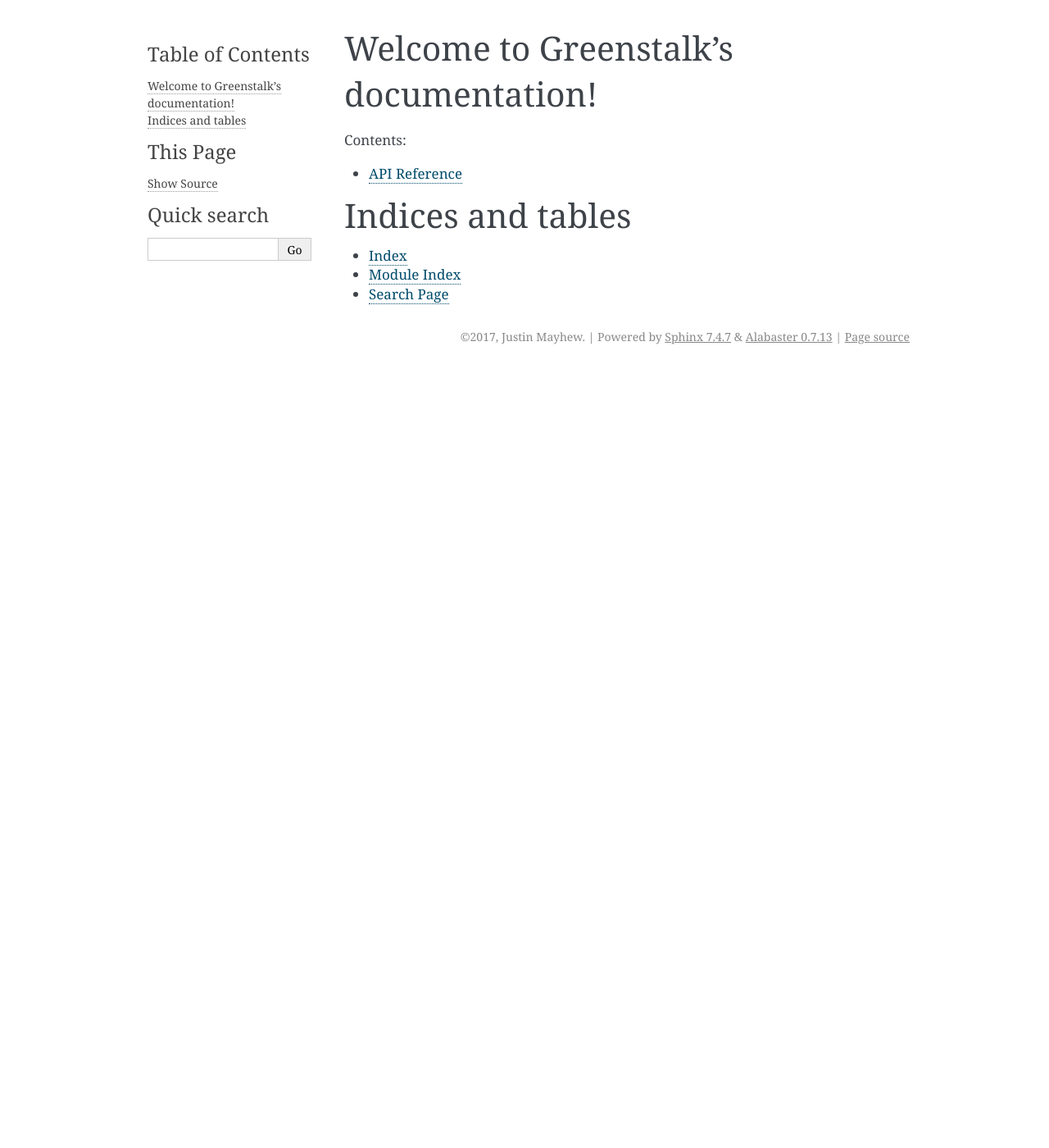
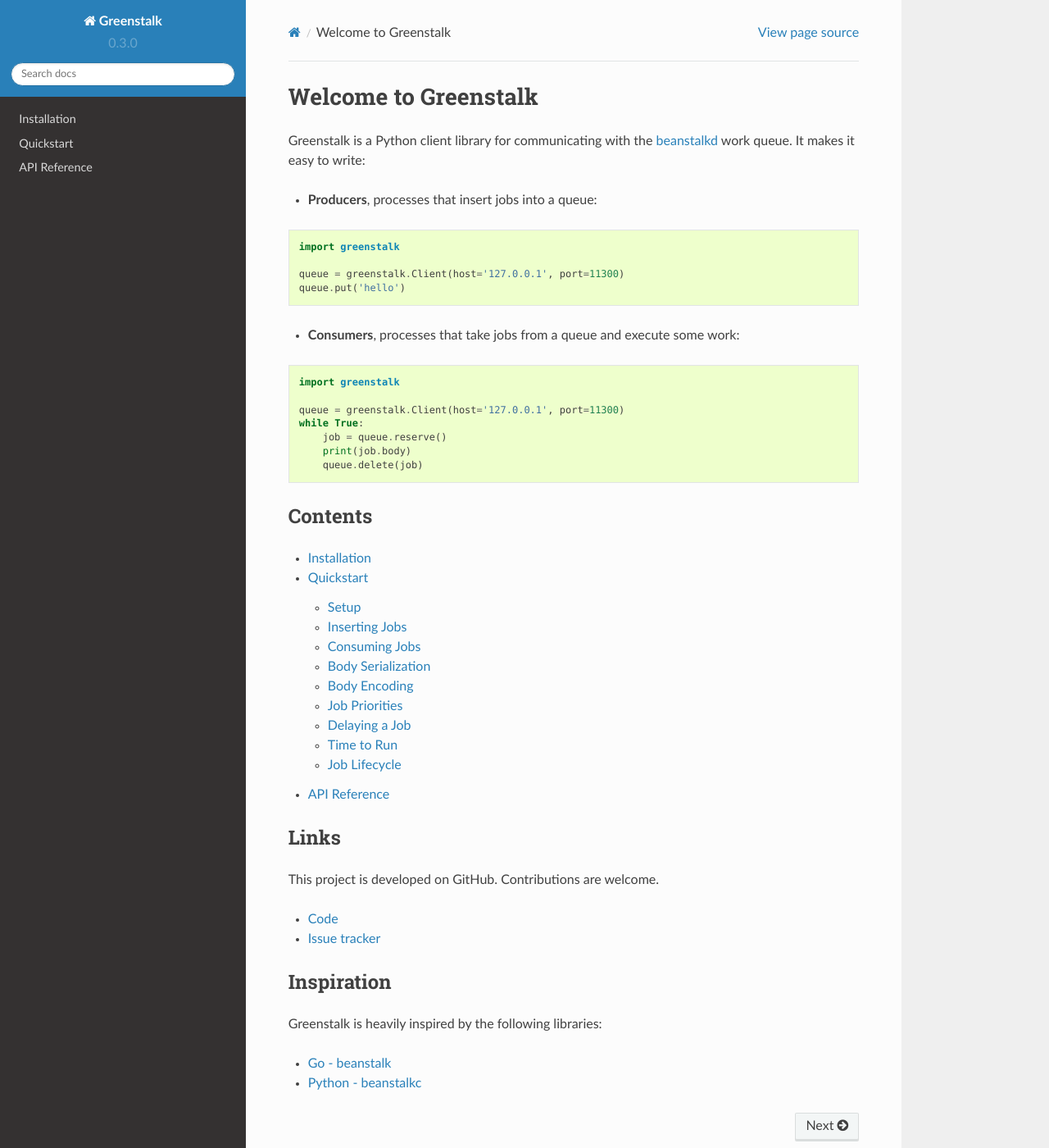
Before and after one commit to justinmayhew/greenstalk, a Sphinx documentation site: the page built from docs/index.rst, in a window 1280 px wide and 1400 px high. Shown: the whole window at 82% size. Built offline with Sphinx 7.4.7 and the Read the Docs theme 2.0.0, drawn with Linux system fonts in a browser that asks for light colours; some of the changed text lies outside the part shown.

Commit message:
Improve documentation

```diff
--- a/docs/api.rst
+++ b/docs/api.rst
@@ -2,6 +2,9 @@
 =============
 
 .. autoclass:: greenstalk.Client
+    :members:
+
+.. autoclass:: greenstalk.Job
     :members:
 
 .. autoclass:: greenstalk.Error
--- a/docs/conf.py
+++ b/docs/conf.py
@@ -19,8 +19,10 @@
 #
 import os
 import sys
+
+import sphinx_rtd_theme
+
 sys.path.insert(0, os.path.abspath('..'))
-
 import greenstalk
 
 
@@ -88,7 +90,9 @@
 # The theme to use for HTML and HTML Help pages.  See the documentation for
 # a list of builtin themes.
 #
-html_theme = 'alabaster'
+html_theme = 'sphinx_rtd_theme'
+
+html_theme_path = [sphinx_rtd_theme.get_html_theme_path()]
 
 # Theme options are theme-specific and customize the look and feel of a theme
 # further.  For a list of options available for each theme, see the
--- a/docs/index.rst
+++ b/docs/index.rst
@@ -1,21 +1,52 @@
-.. Greenstalk documentation master file, created by
-   sphinx-quickstart on Wed Jun 14 21:00:03 2017.
-   You can adapt this file completely to your liking, but it should at least
-   contain the root `toctree` directive.
+Welcome to Greenstalk
+=====================
 
-Welcome to Greenstalk's documentation!
-======================================
+Greenstalk is a Python client library for communicating with the `beanstalkd
+<https://kr.github.io/beanstalkd/>`_ work queue.  It makes it easy to write:
+
+- **Producers**, processes that insert jobs into a queue:
+
+.. code-block:: python3
+
+    import greenstalk
+
+    queue = greenstalk.Client(host='127.0.0.1', port=11300)
+    queue.put('hello')
+
+- **Consumers**, processes that take jobs from a queue and execute some work:
+
+.. code-block:: python3
+
+    import greenstalk
+
+    queue = greenstalk.Client(host='127.0.0.1', port=11300)
+    while True:
+        job = queue.reserve()
+        print(job.body)
+        queue.delete(job)
+
+Contents
+--------
 
 .. toctree::
    :maxdepth: 2
-   :caption: Contents:
 
+   install
+   quickstart
    api
 
+Links
+-----
 
-Indices and tables
-==================
+This project is developed on GitHub. Contributions are welcome.
 
-* :ref:`genindex`
-* :ref:`modindex`
-* :ref:`search`
+- `Code <https://github.com/mayhewj/greenstalk>`_
+- `Issue tracker <https://github.com/mayhewj/greenstalk/issues>`_
+
+Inspiration
+-----------
+
+Greenstalk is heavily inspired by the following libraries:
+
+- `Go - beanstalk <https://github.com/kr/beanstalk>`_
+- `Python - beanstalkc <https://github.com/earl/beanstalkc/>`_
--- /dev/null
+++ b/docs/quickstart.rst
@@ -0,0 +1,163 @@
+Quickstart
+==========
+
+Let's start queueing! Before we get started, make sure that Greenstalk is
+installed and ``beanstalkd`` is running.
+
+Setup
+-----
+
+Begin by importing the library:
+
+.. code-block:: pycon3
+
+    >>> import greenstalk
+
+Create a :class:`Client <greenstalk.Client>`, which immediately connects to
+``beanstalkd`` on the host and port specified:
+
+.. code-block:: pycon3
+
+    >>> queue = greenstalk.Client(host='127.0.0.1', port=11300)
+
+Inserting Jobs
+--------------
+
+When inserting jobs, we need to specify the body. Job bodies are opaque
+sequences of bytes that represent the work that needs to be done. Let's use
+:meth:`put <greenstalk.Client.put>` to insert a simple string:
+
+.. code-block:: pycon3
+
+    >>> queue.put('hello')
+    1
+
+Consuming Jobs
+--------------
+
+Jobs are consumed using :meth:`reserve <greenstalk.Client.reserve>`. It blocks
+until a job is reserved (unless the ``timeout`` argument is used):
+
+.. code-block:: pycon3
+
+    >>> job = queue.reserve()
+    >>> job.id
+    1
+    >>> job.body
+    'hello'
+
+``beanstalkd`` guarantees that jobs are only reserved by a single consumer
+simultaneously. Let's go ahead and tell the server that we've successfully
+completed the job using :meth:`delete <greenstalk.Client.delete>`:
+
+.. code-block:: pycon3
+
+    >>> queue.delete(job)
+
+Here's what you can do with a reserved job to change its state:
+
++-------------+------------------+---------------------------------------------+
+| Command     | Normal use case  | Effect                                      |
++=============+==================+=============================================+
+| ``delete``  | Success          | Job is permanently deleted                  |
++-------------+------------------+---------------------------------------------+
+| ``release`` | Expected failure | Job is released back into the queue to be   |
+|             |                  | retried                                     |
++-------------+------------------+---------------------------------------------+
+| ``bury``    | Unknown failure  | Job is put in a special FIFO list for later |
+|             |                  | inspection                                  |
++-------------+------------------+---------------------------------------------+
+
+Body Serialization
+------------------
+
+It was mentioned earlier that a job body, from ``beanstalkd``'s point of view,
+is just an opaque sequences of bytes. That means it's up to the clients to agree
+on a serialization format to represent the data required to complete the job.
+
+In the context of a web application where a user just signed up and we need to
+send an email with a registration code, the producer may look something like
+this:
+
+.. code-block:: python3
+
+    body = json.dumps({
+        'email': user.email,
+        'name': user.name,
+        'code': code,
+    })
+    queue.put(body)
+
+The consumer would then do the inverse:
+
+.. code-block:: python3
+
+    job = queue.reserve()
+    data = json.loads(job.body)
+    send_registration_email(data['email'], data['name'], data['code'])
+
+Body Encoding
+-------------
+
+When creating a :class:`Client <greenstalk.Client>`, you can use the
+``encoding`` argument to control how job bodies are encoded and decoded. It
+defaults to UTF-8.
+
+You can set the ``encoding`` to ``None`` if you're working with binary data. In
+that case, you're expected to pass in ``bytes`` (rather than ``str``) bodies,
+and ``bytes`` bodies will be returned.
+
+Job Priorities
+--------------
+
+Every job has a priority which is an integer between 0 and 4,294,967,295. 0 is
+the most urgent priority. The :meth:`put <greenstalk.Client.put>`,
+:meth:`release <greenstalk.Client.release>` and :meth:`bury
+<greenstalk.Client.bury>` methods all take an ``priority`` argument that
+defaults to ``2**16`` if not specified.
+
+Delaying a Job
+--------------
+
+Sometimes you'll want to schedule work to be executed sometime in the future.
+Both the :meth:`put <greenstalk.Client.put>` and :meth:`release
+<greenstalk.Client.release>` methods have a ``delay`` argument.
+
+Time to Run
+-----------
+
+Every job has an associated time to run (TTR) value specified by the ``ttr``
+argument to :meth:`put <greenstalk.Client.put>`. As soon as a job is reserved,
+``beanstalkd`` starts the timer. If the client doesn't send a :meth:`delete
+<greenstalk.Client.delete>`, :meth:`release <greenstalk.Client.release>`, or
+:meth:`bury <greenstalk.Client.bury>` command within the TTR, the job will time
+out and be released back into the ready queue.
+
+Clients can also use the :meth:`touch <greenstalk.Client.touch>` method before
+the job times out to refresh the TTR.
+
+Job Lifecycle
+-------------
+
+Here's a great flowchart from the ``beanstalkd`` `protocol documentation`_::
+
+     put with delay               release with delay
+    ----------------> [DELAYED] <------------.
+                          |                   |
+                          | (time passes)     |
+                          |                   |
+     put                  v     reserve       |       delete
+    -----------------> [READY] ---------> [RESERVED] --------> *poof*
+                         ^  ^                |  |
+                         |   \  release      |  |
+                         |    `-------------'   |
+                         |                      |
+                         | kick                 |
+                         |                      |
+                         |       bury           |
+                      [BURIED] <---------------'
+                         |
+                         |  delete
+                          `--------> *poof*
+
+.. _protocol documentation: https://raw.githubusercontent.com/kr/beanstalkd/master/doc/protocol.txt
--- a/greenstalk.py
+++ b/greenstalk.py
@@ -197,7 +197,8 @@
         """Inserts a job into the currently used tube and returns the job ID.
 
         :param body: Data representing the job.
-        :param priority: Priority of the job.
+        :param priority: An integer between 0 and 4,294,967,295 where 0 is the
+                         most urgent.
         :param delay: Amount of time the job will remain in the delayed state
                       before moving to the ready state.
         :param ttr: Time to run: the maximum amount of time the job can be reserved
--- a/requirements.txt
+++ b/requirements.txt
@@ -4,4 +4,5 @@
 pytest
 sphinx
 sphinx-autodoc-typehints
+sphinx_rtd_theme
 tox
```
Also changed, not shown: docs/install.rst (added, +24 -0 lines).
